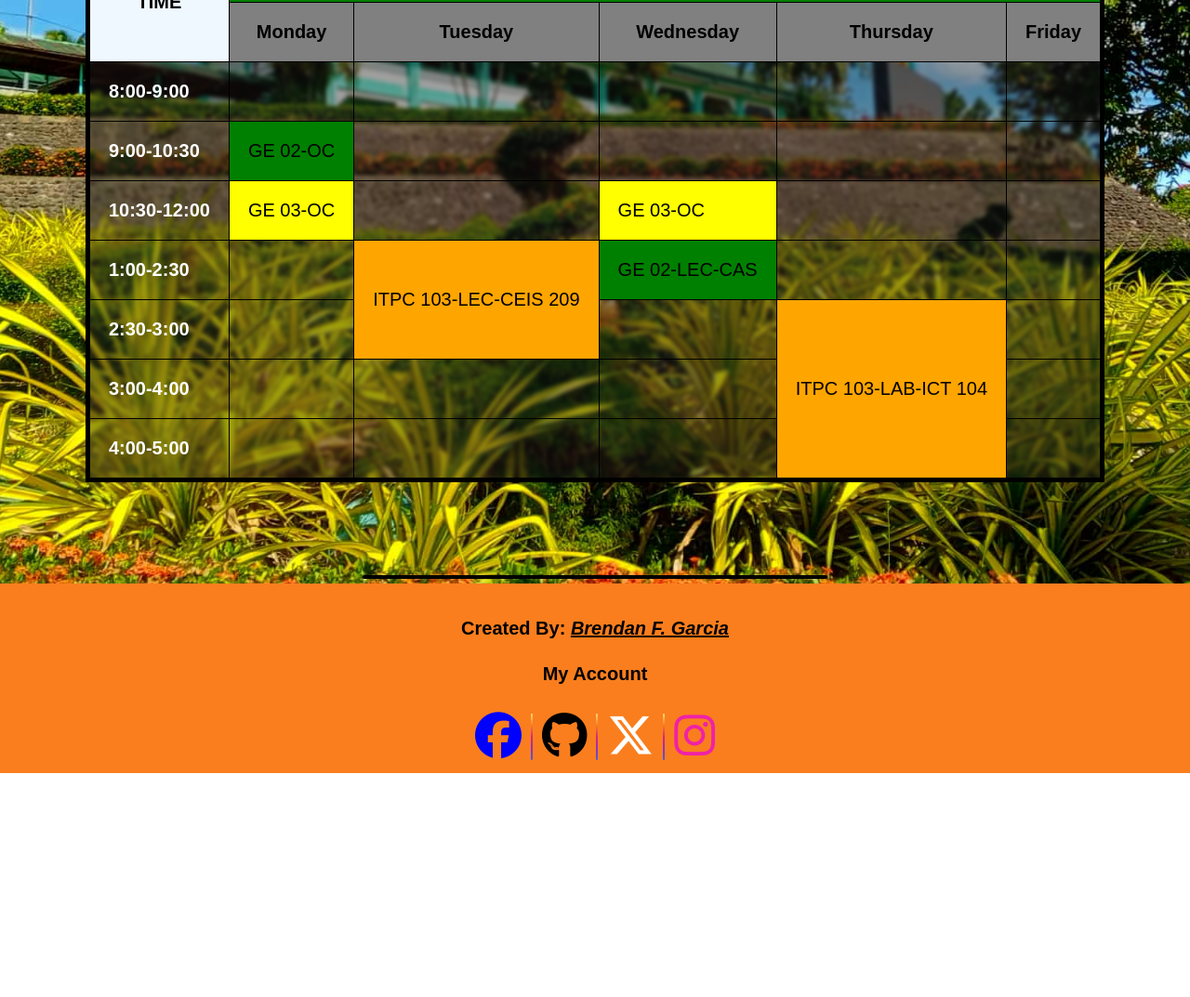
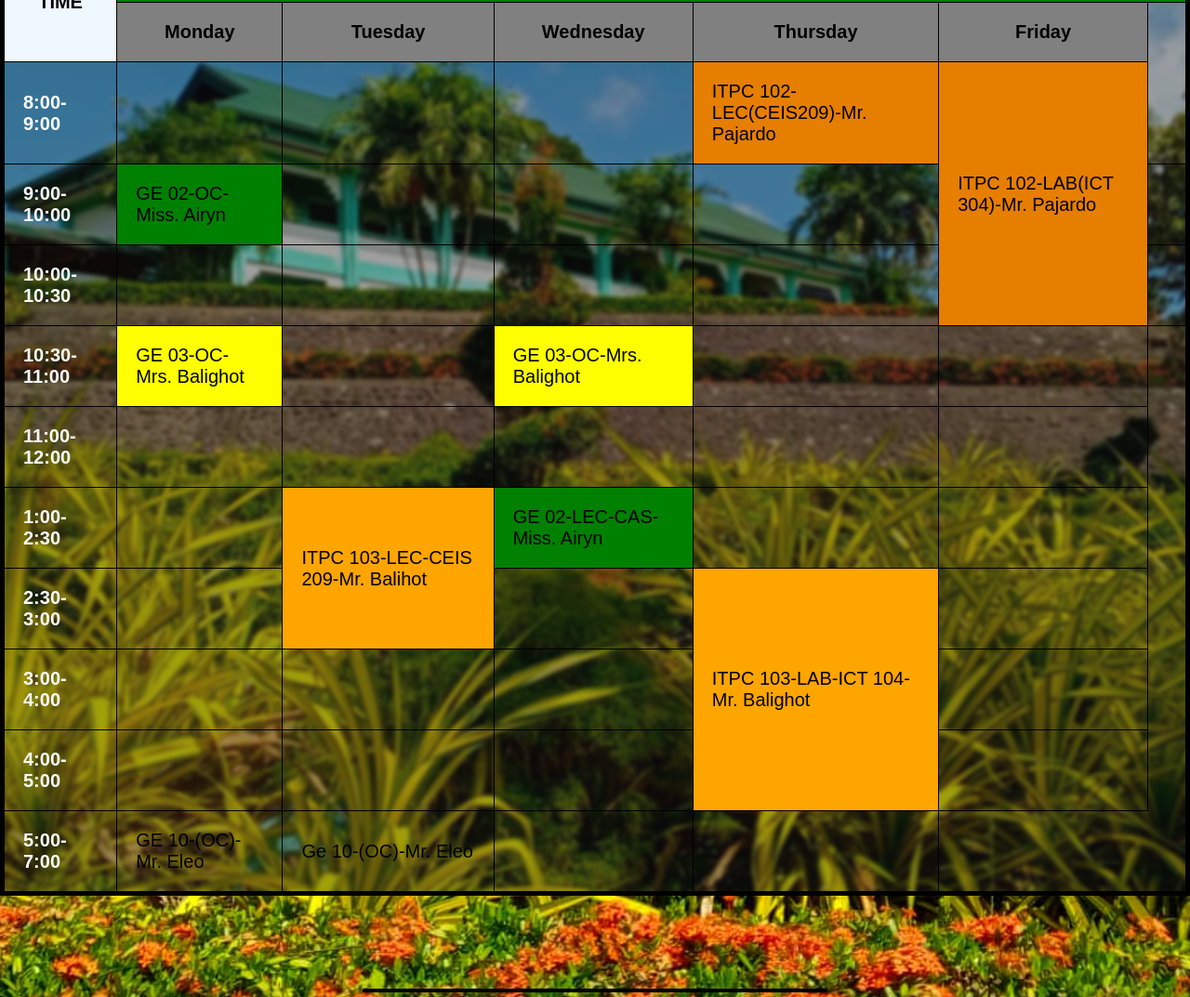
Before and after one commit to bg175717/My-Schedule, a plain HTML site: page index.html in a window 1280 px wide. Shown: the part 436-1509 px from the top of the page at 93% size. Before the commit the page ends 1268 px from the top, so only its background shows below. Drawn offline with Linux system fonts and the light colour scheme.

Commit message:
Update index.html

```diff
--- a/index.html
+++ b/index.html
@@ -39,30 +39,45 @@
         <td></td>
         <td></td>
         <td></td>
-        <td></td>
-        <td></td>
+        <td rowspan="1" style="background-color: #e67e00">ITPC 102-LEC(CEIS209)-Mr. Pajardo</td>
+        <td rowspan="3" style="background-color: #e67e00">ITPC 102-LAB(ICT 304)-Mr. Pajardo</td>
     </tr>
-    <tr>
-        <td style="color: white;"><b>9:00-10:30</b></td>
-        <td style="background-color: green;">GE 02-OC</td>
+     <tr>
+       <td style="color: white;"><b>9:00-10:00</b></td>
+        <td rowspan="1" style="background-color: green;">GE 02-OC-Miss. Airyn</td>
         <td></td>
         <td></td>
         <td></td>
         <td></td>
     </tr>
     <tr>
-        <td style="color: white;"><b>10:30-12:00</b></td>
-        <td style="background-color: yellow;">GE 03-OC</td>
+        <td style="color: white;"><b>10:00-10:30</b></td>
         <td></td>
-        <td style="background-color: yellow;">GE 03-OC</td>
+        <td></td>
+        <td></td>
         <td></td>
         <td></td>
     </tr>
     <tr>
+        <td style="color: white;"><b>10:30-11:00</b></td>
+        <td rowspan="1" style="background-color: yellow;">GE 03-OC-Mrs. Balighot</td>
+        <td></td>
+        <td rowspan="1" style="background-color: yellow;">GE 03-OC-Mrs. Balighot</td>
+        <td></td>
+        <td></td>
+    </tr>
+    <tr>
+        <td style="color: white;"><b>11:00-12:00</b></td>
+        <td></td>
+        <td></td>
+        <td></td>
+        <td></td>
+        <td></td>
+    </tr>
         <td style="color: white;"><b>1:00-2:30</b></td>
         <td></td>
-        <td rowspan="2" style="background-color: orange;">ITPC 103-LEC-CEIS 209</td>
-        <td style="background-color: green;">GE 02-LEC-CAS</td>
+        <td rowspan="2" style="background-color: orange;">ITPC 103-LEC-CEIS 209-Mr. Balihot</td>
+        <td style="background-color: green;">GE 02-LEC-CAS-Miss. Airyn</td>
         <td></td>
         <td></td>
     </tr>
@@ -70,7 +85,7 @@
         <td style="color: white;"><b>2:30-3:00</b></td>
         <td></td>
         <td></td>
-        <td rowspan="3" style="background-color: orange;">ITPC 103-LAB-ICT 104</td>
+        <td rowspan="3" style="background-color: orange;">ITPC 103-LAB-ICT 104-Mr. Balighot</td>
         <td></td>
     </tr>
     <tr>
@@ -87,6 +102,14 @@
         <td></td>
         <td></td>
     </tr>
+       <tr>
+        <td style="color: white;"><b>5:00-7:00</b></td>
+        <td style="backgroubd-color: gray">GE 10-(OC)-Mr. Eleo</td>
+        <td style="backgroubd-color: gray">Ge 10-(OC)-Mr. Eleo</td>
+        <td></td>
+        <td></td>
+    </tr>
+
    </table>
    <footer>
   <div class="divider2"></div>
```
